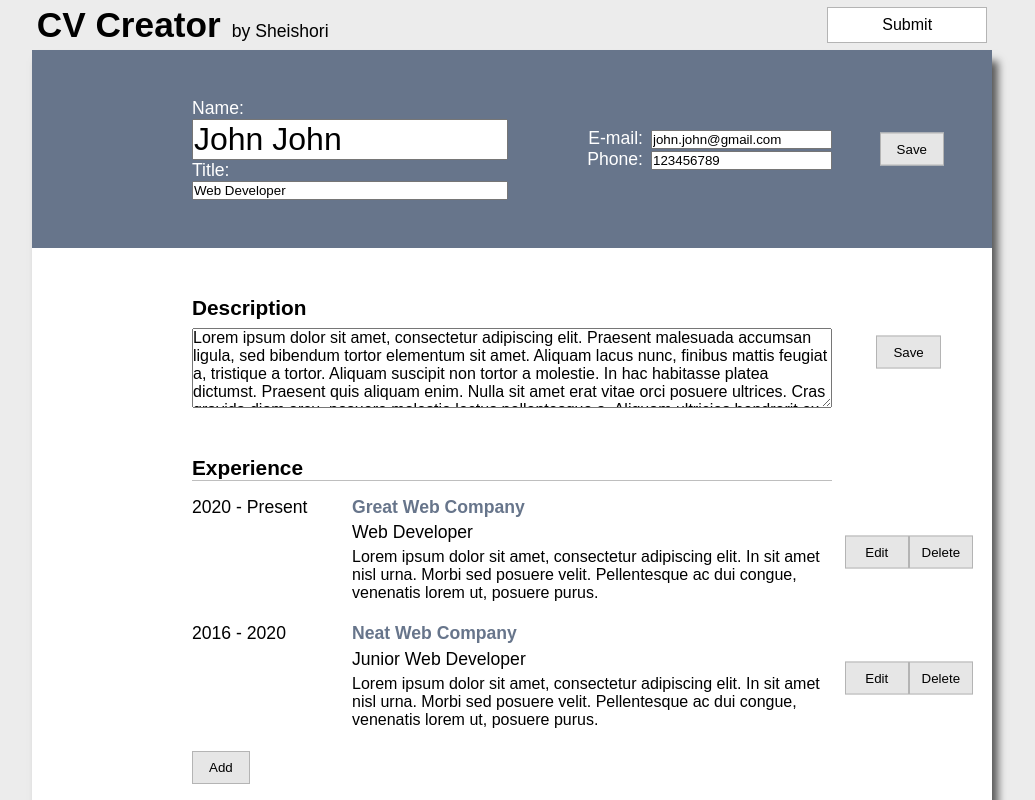
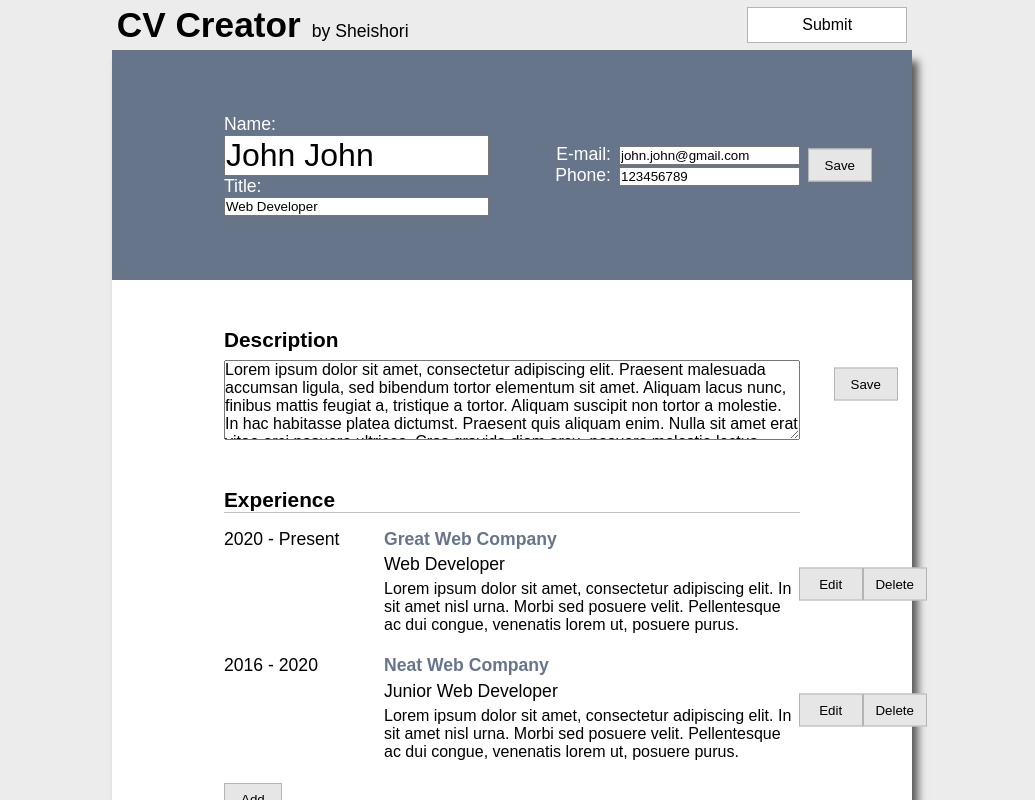
Before and after one commit to Sheishori/cv-creator, a React (Create React App) app: page / in a window 1280 px wide. Shown: the top 800 px of the page, without its empty margins (128-1163 px from the left). Built offline with nearby package versions, Linux system fonts and the light colour scheme.

Commit message:
Adjust sizing of main body and elements

```diff
--- a/src/styles/App.css
+++ b/src/styles/App.css
@@ -21,17 +21,18 @@ body {
 }
 
 main {
-	width: 60rem;
+	width: 50rem;
+	min-height: 70.71rem;
 	background-color: white;
 	box-shadow: 0.4rem 0.7rem 0.5rem rgb(88, 88, 88);
 }
 
 main > form {
-	padding: 3rem 10rem;
+	padding: 4rem 7rem;
 }
 
 main > div {
-	margin: 3rem 10rem;
+	margin: 3rem 7rem;
 }
 
 header {
```
